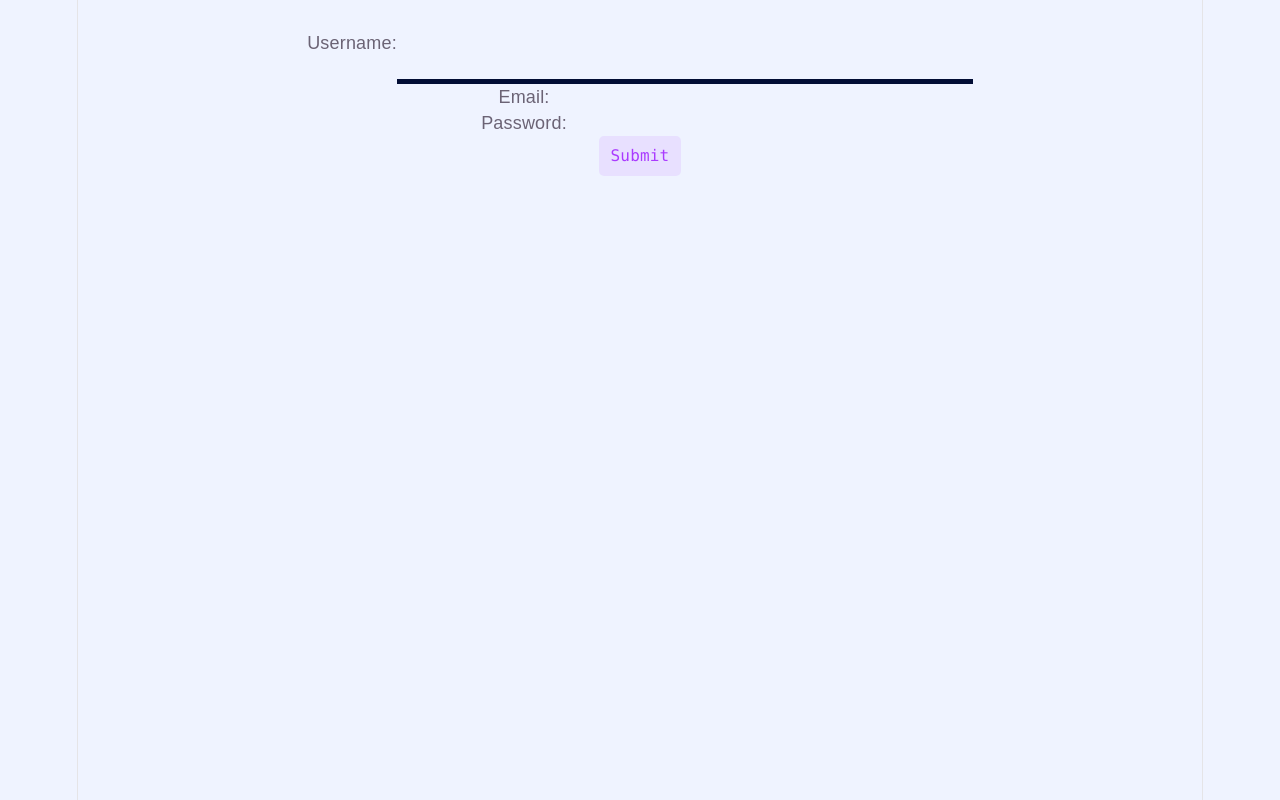
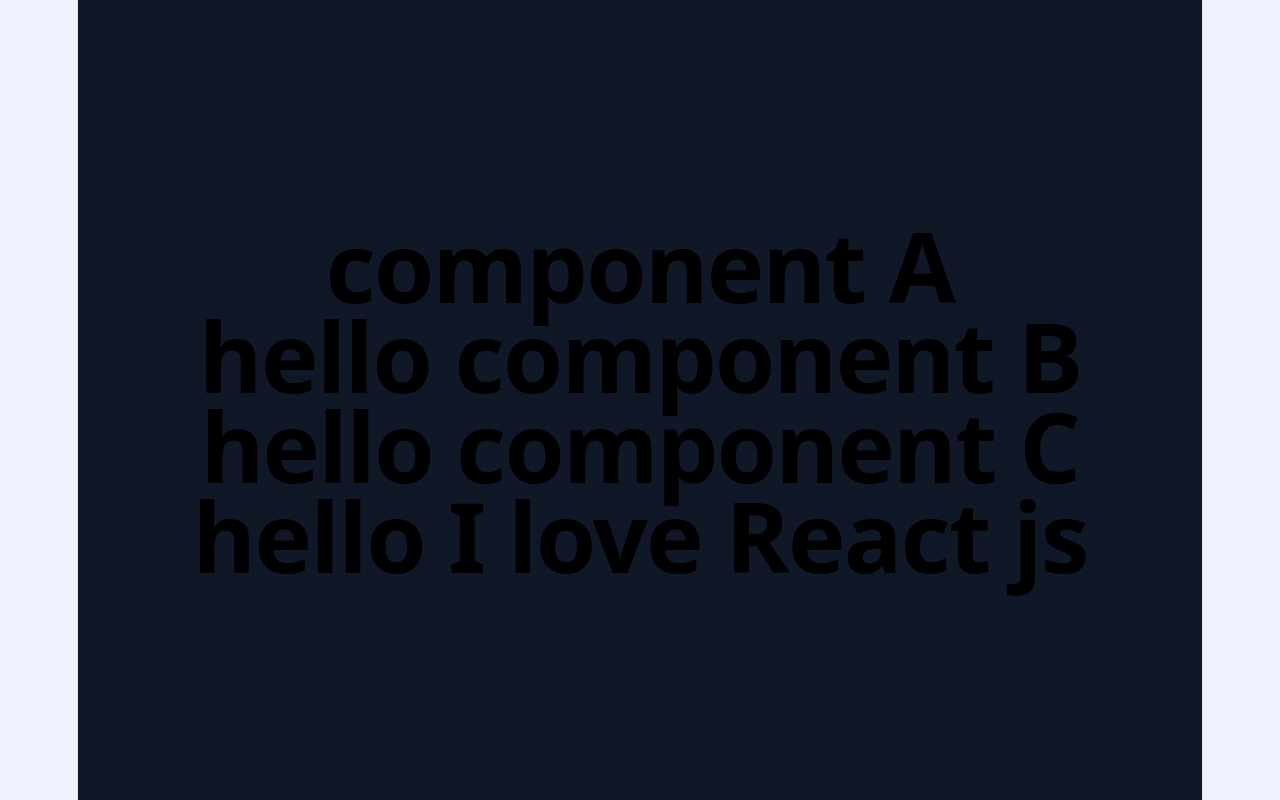
Before and after one commit to SandeepYadav-ai/React_Series, a React (Vite) app: page / in a window 1280 px wide. Built offline with nearby package versions, Linux system fonts and the light colour scheme.

Commit message:
PropsDrilling

```diff
--- a/src/App.jsx
+++ b/src/App.jsx
@@ -13,6 +13,7 @@
 import { FetchApi } from './components/hooks/useEffect/PokemonApi';
 import { UseRef } from './components/hooks/useRefs/UseRef';
 import { UseId } from './components/hooks/useId/UseId';
+import { PropDrilling } from './components/hooks/PropDrilling';
 
 function App(){
   // let [counter, setCounter] = useState(0)
@@ -59,8 +60,9 @@
     <EffectChanllenge />
     <CleanUpEffect />
     <FetchApi />
-    <UseRef /> */}
-    <UseId />
+    <UseRef />
+    <UseId /> */}
+    <PropDrilling />
     </>
   );
 };
--- /dev/null
+++ b/src/components/hooks/PropDrilling.jsx
@@ -0,0 +1,37 @@
+export const PropDrilling = () => {
+    return(
+
+        <div className={`p-2 h-lvh font-display tracking-wider flex flex-col
+            justify-center items-center bg-gray-900 text-white`}>
+            <h1> component A</h1>
+            <ChilComponent data="React js" />
+        </div>
+
+    );
+};
+
+const ChilComponent = (props) => {
+    return (
+        <>
+            <h1>hello component B</h1>
+            <GrandChild data={props.data}/>
+        </>
+    );
+};
+
+const GrandChild = function(props) {
+    return(
+        <>
+        <h1>hello component C</h1>
+        <GrandGrandChild data={props.data}/>
+        </>
+    );
+};
+
+const GrandGrandChild = (props)=> {
+    return(
+        <>
+        <h1>hello I love {props.data}</h1>
+        </>
+    )
+}
```
